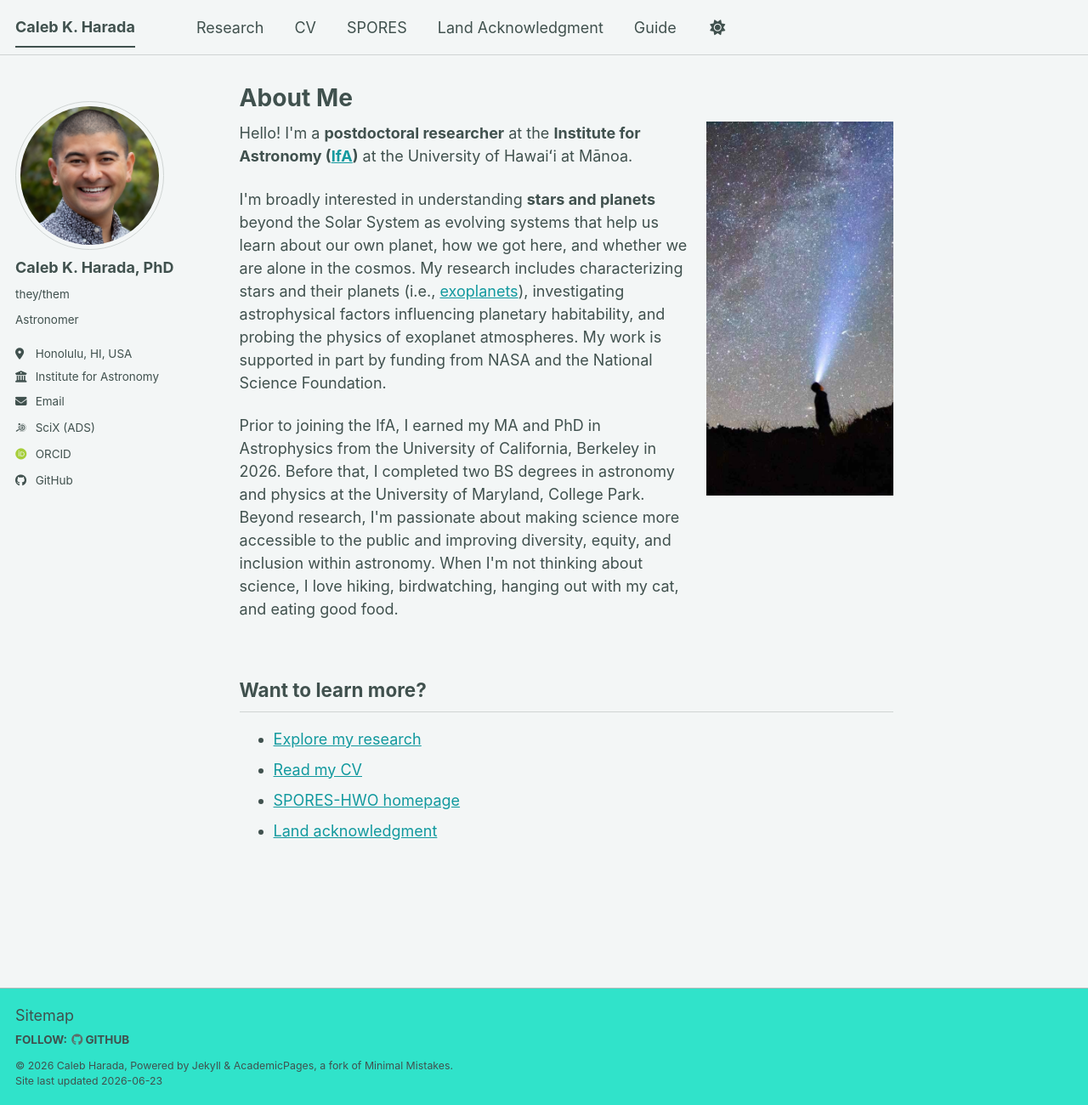
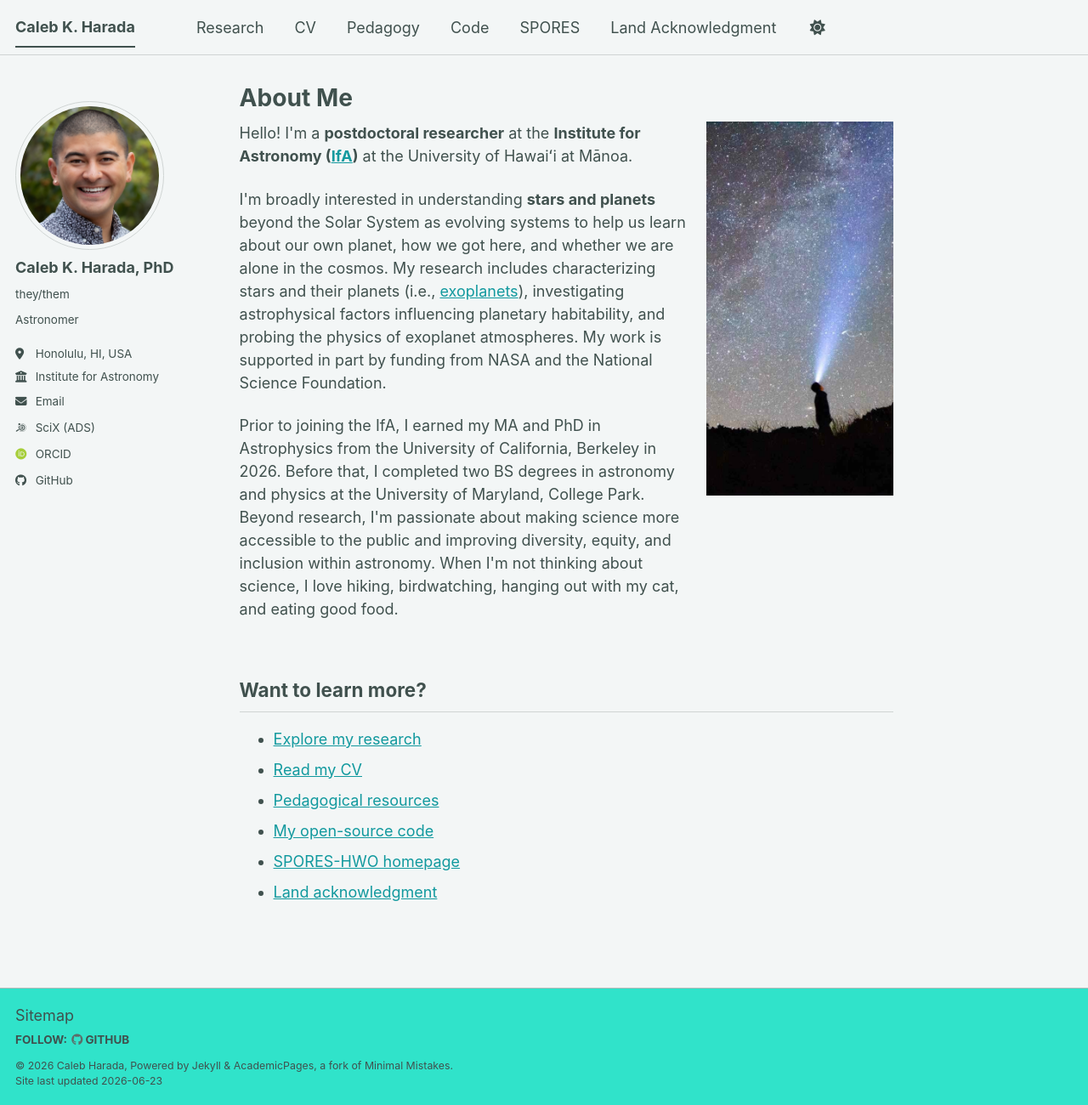
Before and after one commit to CalebHarada/CalebHarada.github.io, a Jekyll site: the page built from _pages/about.md, in a window 1280 px wide and 1300 px high. Shown: the whole window at 85% size. Built offline with Jekyll 4.4.1, drawn with Linux system fonts in a browser that asks for light colours; some web fonts are replaced; a script bundle is joined from its source files by our own code; library files that are not in the unit come from our copies.

Commit message:
pages: update about, add pedegogy and code pages

```diff
--- a/_pages/about.md
+++ b/_pages/about.md
@@ -16,7 +16,7 @@ redirect_from:
         </p>
         <p>
           I'm broadly interested in understanding <b>stars and planets</b> beyond the
-          Solar System as evolving systems that help us learn about our own
+          Solar System as evolving systems to help us learn about our own
           planet, how we got here, and whether we are alone in the cosmos. My
           research includes characterizing stars and their planets
           (i.e., <a href="https://science.nasa.gov/exoplanets/" target="_blank">
@@ -52,6 +52,8 @@ Want to learn more?
 
 - [Explore my research](/research)
 - [Read my CV](/CV)
+- [Pedagogical resources](/pedagogy)
+- [My open-source code](/code)
 - <a href="https://calebharada.github.io/spores/" target="_blank">SPORES-HWO homepage</a>
 - [Land acknowledgment](/land-acknowledgment)
 
```
Also changed, not shown: _data/navigation.yml (+8 -5 lines), _pages/code.md (added, +16 -0 lines), _pages/pedagogy.md (added, +10 -0 lines).
